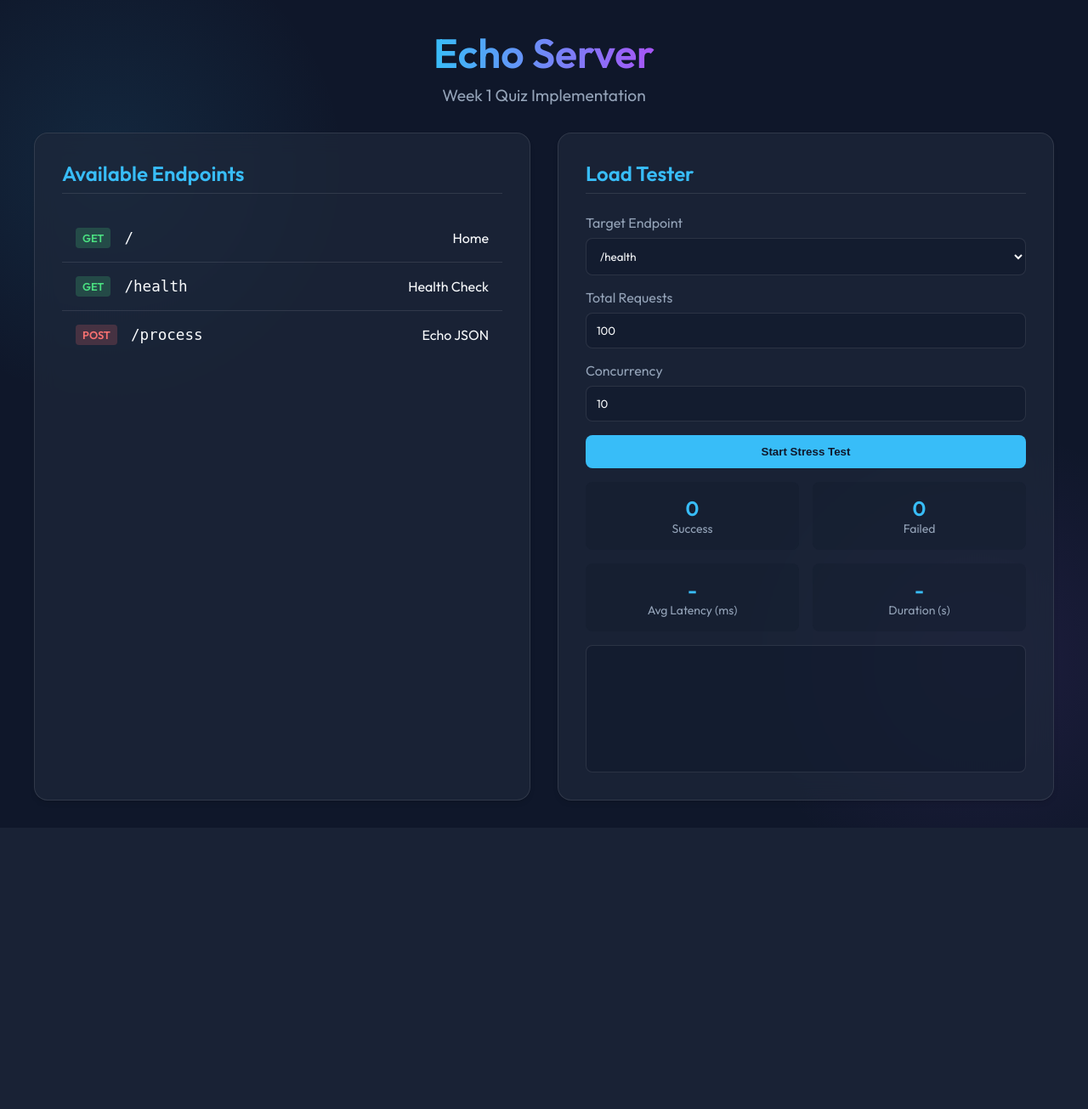
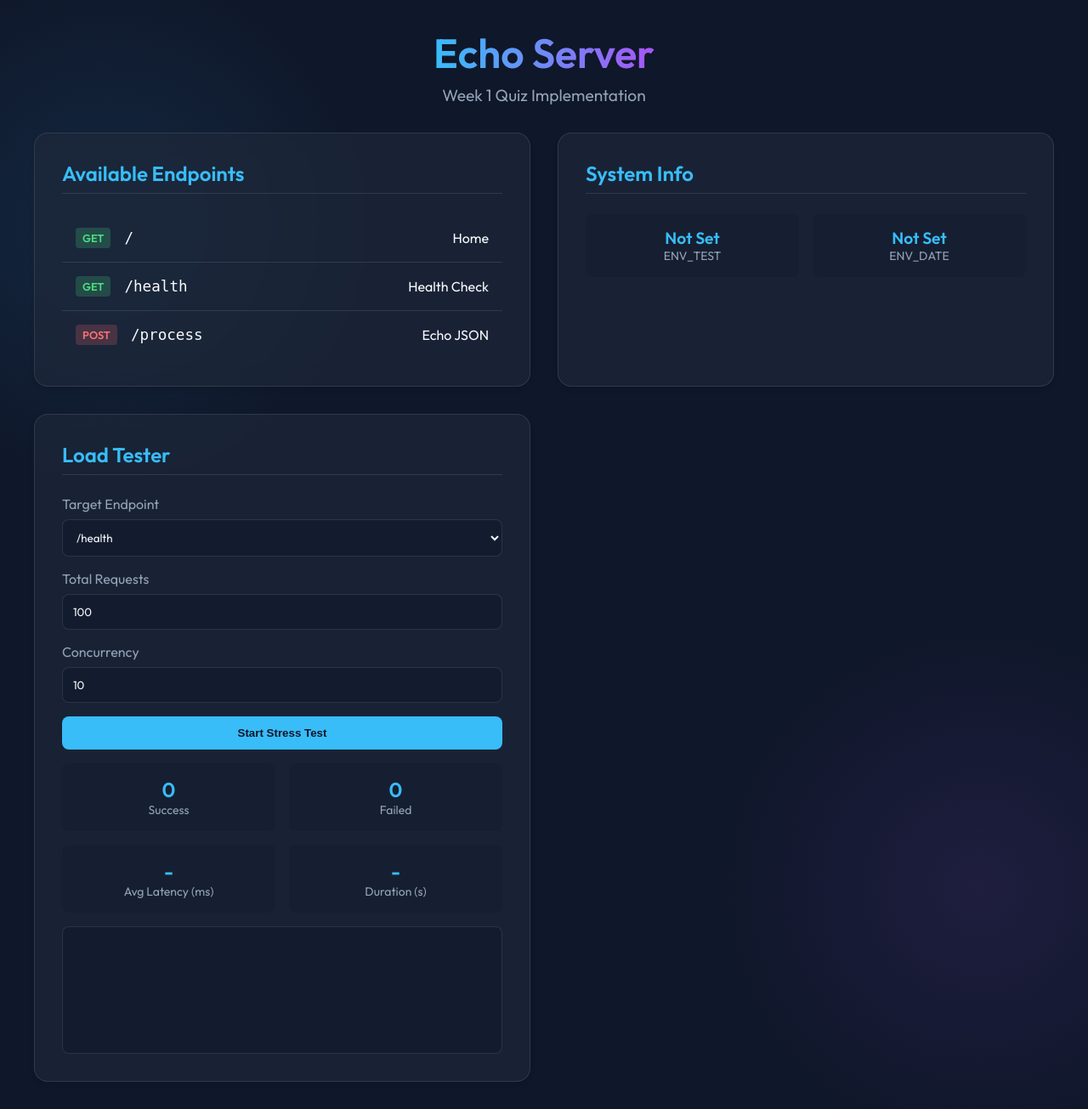
Before and after one commit to guyue55/cloud-build-python, a Flask app: page / in a window 1280 px wide. Shown: the whole page at 85% size. Before the commit the page ends 947 px from the top, so only its background shows below. Run offline with Flask 3, Linux system fonts and the light colour scheme.

Commit message:
feat: Add system info card to display environment variables configured via Cloud Build.

```diff
--- a/app/main.py
+++ b/app/main.py
@@ -15,7 +15,10 @@ def hello_world():
     Returns:
         str: 渲染后的 HTML 内容.
     """
-    return render_template("index.html")
+    env_test = os.environ.get("ENV_TEST", "Not Set")
+    env_date = os.environ.get("ENV_DATE", "Not Set")
+    return render_template("index.html", env_test=env_test, env_date=env_date)
+
 
 
 
--- a/app/templates/index.html
+++ b/app/templates/index.html
@@ -250,6 +250,22 @@
                 </li>
             </ul>
         </div>
+
+        <!-- System Info Card -->
+        <div class="card">
+            <h2>System Info</h2>
+            <div class="stats-grid">
+                <div class="stat-box">
+                    <div class="stat-value" style="font-size: 1.2rem;">{{ env_test }}</div>
+                    <div class="stat-label">ENV_TEST</div>
+                </div>
+                <div class="stat-box">
+                    <div class="stat-value" style="font-size: 1.2rem;">{{ env_date }}</div>
+                    <div class="stat-label">ENV_DATE</div>
+                </div>
+            </div>
+        </div>
+
 
         <!-- Load Tester Card -->
         <div class="card">
```
Also changed, not shown: cloudbuild.yaml (+7 -1 lines).
